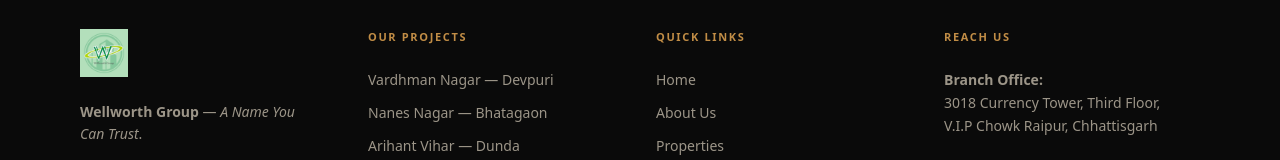
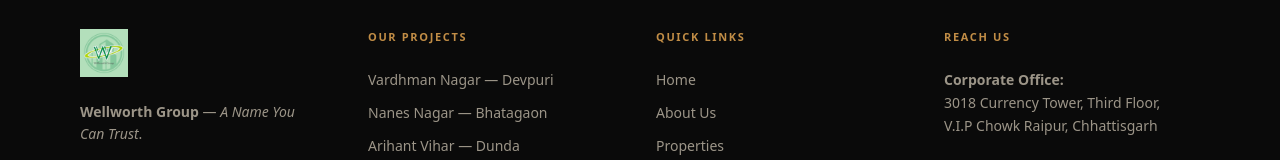
Before and after one commit to rajurao1106/wellworthgroup, a Next.js app: page / in a window 1280 px wide. Shown: the part 7902-8062 px from the top of the page. Built offline with nearby package versions, Linux system fonts and the light colour scheme; a web font is replaced by a local one.

Commit message:
first commit

```diff
--- a/components/layout/Footer.jsx
+++ b/components/layout/Footer.jsx
@@ -128,7 +128,7 @@
           <div className="flex flex-col gap-4 text-[14px]">
             {/* Branch Address */}
             <p className="leading-relaxed">
-              <strong>Branch Office:</strong>
+              <strong>Corporate Office:</strong>
               <br />
               3018 Currency Tower, Third Floor,
               <br />
```
